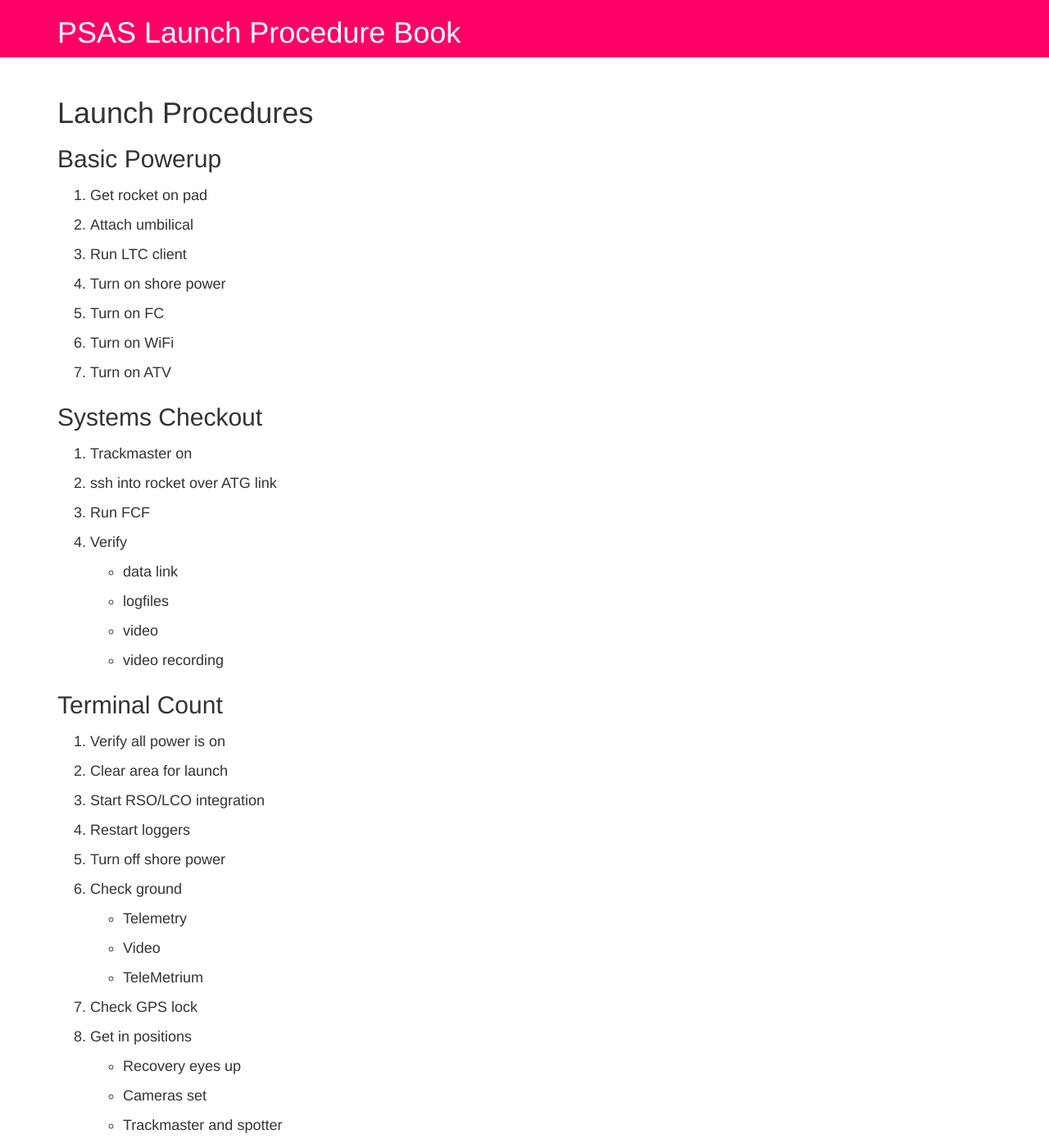
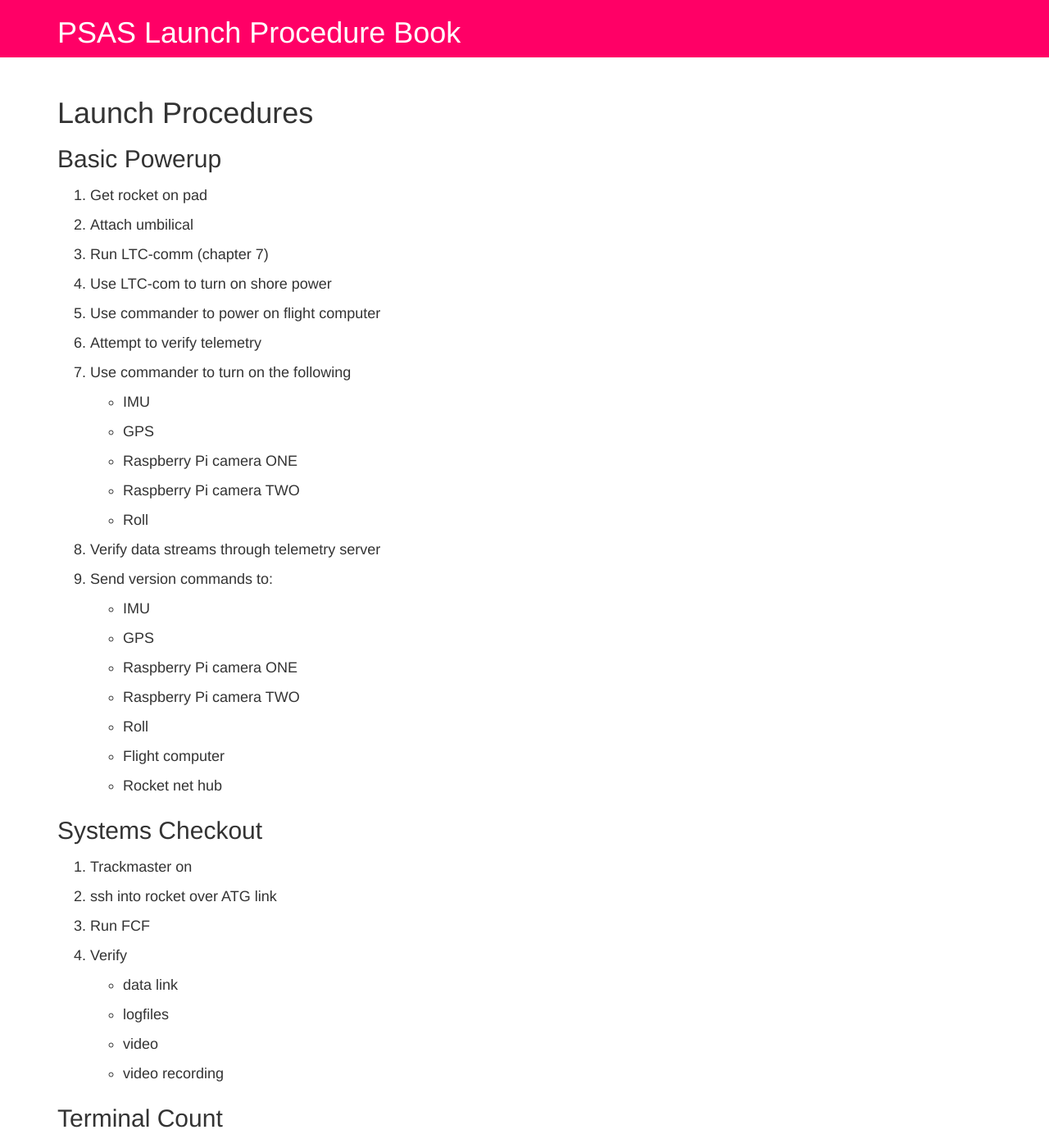
Before and after one commit to psas/procedure-book, a Jekyll site: the page built from 08-Launch.markdown, in a window 1280 px wide and 1400 px high. Shown: the whole window at 82% size. Built offline with Jekyll 4.4.1, drawn with Linux system fonts in a browser that asks for light colours; some of the changed text lies outside the part shown.

Commit message:
updates from practice run

```diff
--- a/08-Launch.markdown
+++ b/08-Launch.markdown
@@ -9,11 +9,26 @@
 
  1. Get rocket on pad
  1. Attach umbilical
- 1. Run LTC client
- 1. Turn on shore power
- 1. Turn on FC
- 1. Turn on WiFi
- 1. Turn on ATV
+ 1. Run LTC-comm (chapter 7)
+ 1. Use LTC-com to turn on shore power
+ 1. Use commander to power on flight computer
+ 1. Attempt to verify telemetry
+ 1. Use commander to turn on the following
+     * IMU
+     * GPS
+     * Raspberry Pi camera ONE
+     * Raspberry Pi camera TWO
+     * Roll
+  1. Verify data streams through telemetry server
+  1. Send version commands to:
+     * IMU
+     * GPS
+     * Raspberry Pi camera ONE
+     * Raspberry Pi camera TWO
+     * Roll
+     * Flight computer
+     * Rocket net hub
+
 
 ## Systems Checkout
 
@@ -54,3 +69,11 @@
  1. **ARM** rocket
  1. Start countdown
  1. Send ignite signal
+
+ ## Contingencies
+
+ ### SSH into flight computer
+
+ ### Checking running processes on FC
+
+ ### Debug wireless connection to FC
```
Also changed, not shown: 07-LaunchTowerComm.markdown (+16 -2 lines).
